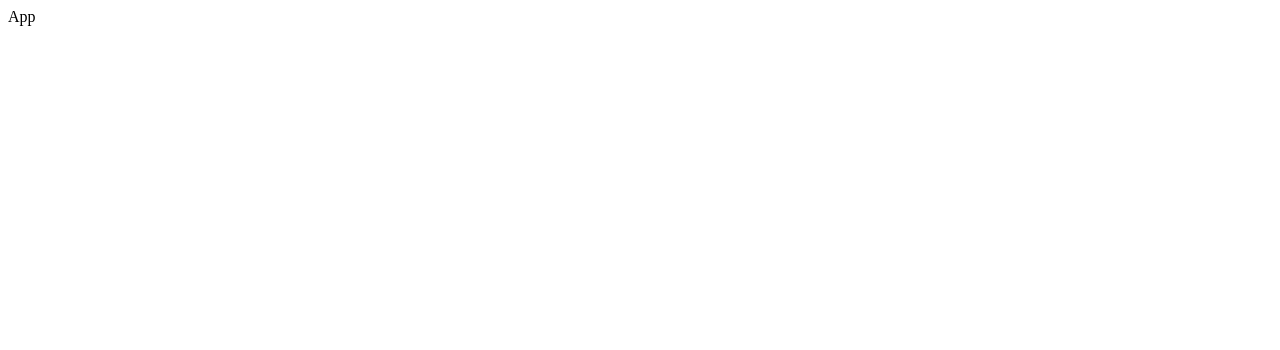
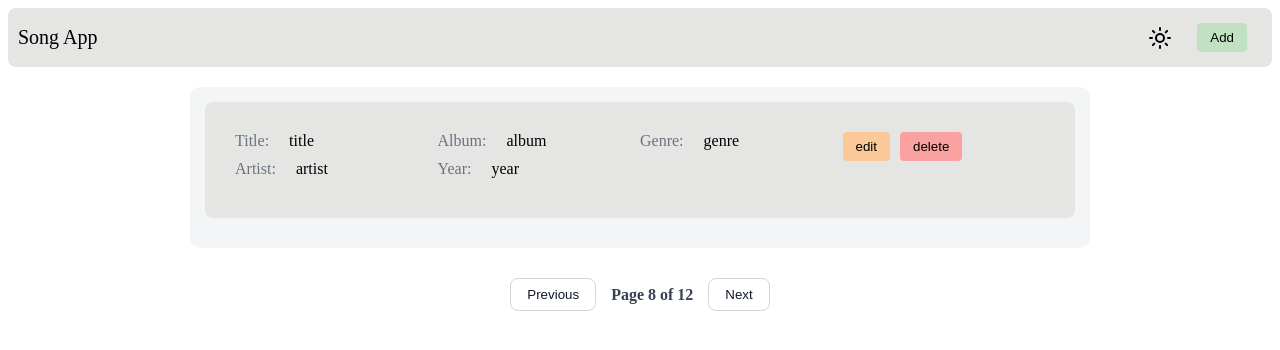
Before and after one commit to Bethlehem-Tesfaye/Song-managment-, a React app in the folder client/: page / in a window 1280 px wide. Shown: the top 350 px of the page. Built offline with nearby package versions, Linux system fonts and the light colour scheme.

Commit message:
feat: implement initial frontend UI layout and components

```diff
--- a/client/package.json
+++ b/client/package.json
@@ -26,8 +26,12 @@
   "dependencies": {
     "@emotion/react": "^11.14.0",
     "@emotion/styled": "^11.14.1",
+    "@reduxjs/toolkit": "^2.8.2",
+    "lucide-react": "^0.525.0",
     "react": "^19.1.0",
     "react-dom": "^19.1.0",
+    "react-redux": "^9.2.0",
+    "redux-saga": "^1.3.0",
     "styled-system": "^5.1.5",
     "webpack-cli": "^6.0.1"
   }
--- a/client/src/App.jsx
+++ b/client/src/App.jsx
@@ -1,7 +1,15 @@
 import React from "react";
+import SongLists from "./componets/SongList/SongLists.jsx";
+import NavBar from "./componets/NavBar/NavBar.jsx";
+import SongForm from "./componets/SongForm/SongForm.jsx";
 
 function App() {
-  return <div>App</div>;
+  return <div>
+    <NavBar/>
+    <SongLists/>
+    {/* <SongForm/> */}
+
+  </div>;
 }
 
 export default App;
--- /dev/null
+++ b/client/src/componets/NavBar/NavBar.jsx
@@ -0,0 +1,56 @@
+import React, { useState } from 'react';
+import styled from '@emotion/styled';
+import { Sun, Moon } from 'lucide-react';
+
+const Container = styled.div`
+    display:flex;
+    justify-content:space-between;
+    align-items: center;
+    padding:0px 10px;
+    flex-wrap: wrap;
+    background-color: ${props => props.theme.colors.listBackground};
+    border-radius: 8px;
+    margin-bottom: 20px;
+`
+const Logo = styled.span`
+    font-weight: 500;
+    font-size:20px;
+    color: ${props => props.theme.colors.value};
+`
+const Field = styled.div`
+    display:flex;
+    gap:25px;
+    align-items: center;
+    justify-content: center;
+    padding:15px;
+    flex-wrap: wrap;
+`
+const AddButton = styled.button`
+  padding: 7px 13px;
+  border: none;
+  border-radius: 4px;
+  cursor: pointer;
+  color: #000;
+  background-color: ${props =>props.theme.colors.addBtn};
+  &:hover {
+    opacity: 0.9;
+  }
+`;
+
+
+function NavBar() {
+    const [isDark, setIsDark]= useState(true)
+  return (
+    <div>
+        <Container>
+            <Logo>Song App</Logo>
+            <Field>
+            {isDark? <Sun onClick={()=>setIsDark(!isDark)}/>: <Moon onClick={()=>setIsDark(!isDark)}/>}
+            <AddButton>Add</AddButton>
+            </Field>
+        </Container>
+    </div>
+  )
+}
+
+export default NavBar
--- /dev/null
+++ b/client/src/componets/Pagination/Pagination.jsx
@@ -0,0 +1,56 @@
+import React, { useState } from 'react';
+import styled from '@emotion/styled';
+
+const PaginationWrapper = styled.div`
+  display: flex;
+  justify-content: center;
+  align-items: center;
+  gap: 15px;
+  margin: 30px auto 0 auto;
+`;
+
+const PageButton = styled.button`
+  border: 1px solid #d1d5db;
+  background-color: white;
+  color: #111827;
+  padding: 8px 16px;
+  border-radius: 8px;
+  cursor: pointer;
+  transition: background 0.2s ease;
+`;
+
+const PageInfo = styled.span`
+  font-weight: 600;
+  color: #374151;
+`;
+
+const  Pagination=()=> {
+  const [currentPage, setCurrentPage] = useState(8);
+  const totalPages = 12;
+
+  const goPrev = () => {
+    if (currentPage > 1) setCurrentPage(currentPage - 1);
+  };
+
+  const goNext = () => {
+    if (currentPage < totalPages) setCurrentPage(currentPage + 1);
+  };
+
+  return (
+    <PaginationWrapper>
+      <PageButton onClick={goPrev} disabled={currentPage === 1}>
+        Previous
+      </PageButton>
+
+      <PageInfo>
+        Page {currentPage} of {totalPages}
+      </PageInfo>
+
+      <PageButton onClick={goNext} disabled={currentPage === totalPages}>
+        Next
+      </PageButton>
+    </PaginationWrapper>
+  );
+}
+
+export default Pagination
--- /dev/null
+++ b/client/src/componets/SongForm/SongForm.jsx
@@ -0,0 +1,97 @@
+import React from 'react';
+import styled from '@emotion/styled';
+
+const Form = styled.form`
+  display: flex;
+  flex-direction: column;
+  gap: 1.25rem;
+  padding: 25px 25px;
+  margin: 5rem auto 0 auto;
+  border: 1px solid #d1d5db;
+  background-color: white;
+  border-radius: 15px;
+  width: 80%;
+
+  @media (min-width: 640px) {
+    width: 60%;
+  }
+  @media (min-width: 768px) {
+    width: 50%;
+  }
+  @media (min-width: 1024px) {
+    width: 40%;
+  }
+  @media (min-width: 1280px) {
+    width: 30%;
+  }
+`;
+
+const Heading = styled.h2`
+  font-size: 25px;
+  font-weight: 600;
+`;
+
+const Input = styled.input`
+  border: 1px solid #d1d5db;
+  padding: 12px  10px;
+  border-radius: 5px;
+`;
+
+const Button = styled.button`
+  border: 1px solid #d1d5db;
+  background-color:rgb(127, 174, 230);
+  padding: 12px  10px;
+  border-radius: 15px;
+  cursor: pointer;
+`;
+
+const Cancel = styled.p`
+  margin-left: 15px;
+  color: #ef4444;
+  cursor: pointer;
+`;
+
+export default function SongForm({
+}) {
+  return (
+    <Form >
+      <Heading>Add New Song</Heading>
+
+      <Input
+        type="text"
+        placeholder="Title"
+        value={title}
+         />
+
+      <Input
+        type="text"
+        placeholder="Artist"
+        value={artist}
+       />
+
+      <Input
+        type="text"
+        placeholder="Album"
+        value={album}
+        />
+
+      <Input
+        type="number"
+        placeholder="Year"
+        value={year}
+      />
+
+      <Input
+        type="text"
+        placeholder="Genre"
+        value={genre}
+      />
+
+      <Button type="submit">
+       Add Song
+      </Button>
+
+      <Cancel>Cancel</Cancel>
+    </Form>
+  );
+}
--- /dev/null
+++ b/client/src/componets/SongList/SongLists.jsx
@@ -0,0 +1,122 @@
+import React from 'react';
+import styled from '@emotion/styled';
+import Pagination from '../Pagination/Pagination.jsx';
+
+const Container = styled.div`
+  display: flex;
+  flex-direction: column;
+  width: 100%;
+  max-width: 900px;
+  margin: 0 auto;
+  background-color: ${props => props.theme.colors.primaryBackground};
+  padding: 15px;
+  border-radius: 10px;
+  box-sizing: border-box;
+`;
+
+const SongRow = styled.div`
+  display: flex;
+  justify-content: space-between;
+  padding: 15px 30px;
+  flex-wrap: wrap;
+  background-color: ${props => props.theme.colors.listBackground};
+  border-radius: 8px;
+  margin-bottom:15px;
+`;
+
+const Label = styled.span`
+  font-weight: 500;
+  margin-right: 10px;
+  color: ${props => props.theme.colors.label};
+`;
+
+const Value = styled.span`
+  color: ${props => props.theme.colors.value};
+`;
+
+const Field = styled.div`
+  display: flex;
+  align-items: center;
+  margin-bottom: 10px;
+  min-width: 150px;
+  gap: 10px;
+`;
+
+const SongBlock = styled.div`
+  display: flex;
+  flex-direction: column;
+  padding: 15px 0;
+  flex: 1 1 200px;
+`;
+
+const EditButton = styled.button`
+  padding: 7px 13px;
+  border: none;
+  border-radius: 4px;
+  cursor: pointer;
+  color: #000;
+  background-color: ${props =>props.theme.colors.editBtn};
+  &:hover {
+    opacity: 0.9;
+  }
+`;
+
+const DeleteButton = styled.button`
+  padding: 7px 13px;
+  border: none;
+  border-radius: 4px;
+  cursor: pointer;
+  color: #000;
+  background-color: ${props =>props.theme.colors.deleteBtn};
+  &:hover {
+    opacity: 0.9;
+  }
+`;
+
+export default function SongLists() {
+  return (
+    <><Container>
+        <SongRow>
+            <SongBlock>
+              <Field>
+                <Label>Title:</Label>
+                <Value>title</Value>
+              </Field>
+              <Field>
+                <Label>Artist:</Label>
+                <Value> artist</Value>
+              </Field>
+            </SongBlock>
+
+            <SongBlock>
+              <Field>
+                <Label>Album:</Label>
+                <Value> album</Value>
+              </Field>
+              <Field>
+                <Label>Year:</Label>
+                <Value>year</Value>
+              </Field>
+            </SongBlock>
+
+            <SongBlock>
+              <Field>
+                <Label>Genre:</Label>
+                <Value>genre</Value>
+              </Field>
+            </SongBlock>
+
+            <SongBlock>
+              <Field>
+                <EditButton>edit</EditButton>
+                <DeleteButton>delete</DeleteButton>
+              </Field>
+            </SongBlock>
+          </SongRow>
+    </Container>
+    <Pagination/>
+    </>
+
+
+  );
+}
--- a/client/src/main.jsx
+++ b/client/src/main.jsx
@@ -1,5 +1,11 @@
 import React from "react";
 import { createRoot } from "react-dom/client";
+import { ThemeProvider } from "@emotion/react";
 import App from "./App.jsx";
+import { theme } from "./styles/theme.js";
 
-createRoot(document.getElementById("root")).render(<App />);
+createRoot(document.getElementById("root")).render(
+    <ThemeProvider theme={theme}>
+        <App />
+    </ThemeProvider>
+);
--- /dev/null
+++ b/client/src/styles/theme.js
@@ -0,0 +1,13 @@
+export const theme = {
+    colors:{
+        primaryBackground:'#F3F5F7',
+        listBackground:"#E5E6E3",
+        label:"#6b7280",
+        deleteBtn:"#FAA1A1",
+        editBtn:"#FBC897",
+        addBtn:"#C1E1C2",
+        value:'#000000'
+
+    }
+
+}
```
Also changed, not shown: 1 other file (tests, documents, lock files or other folders).
